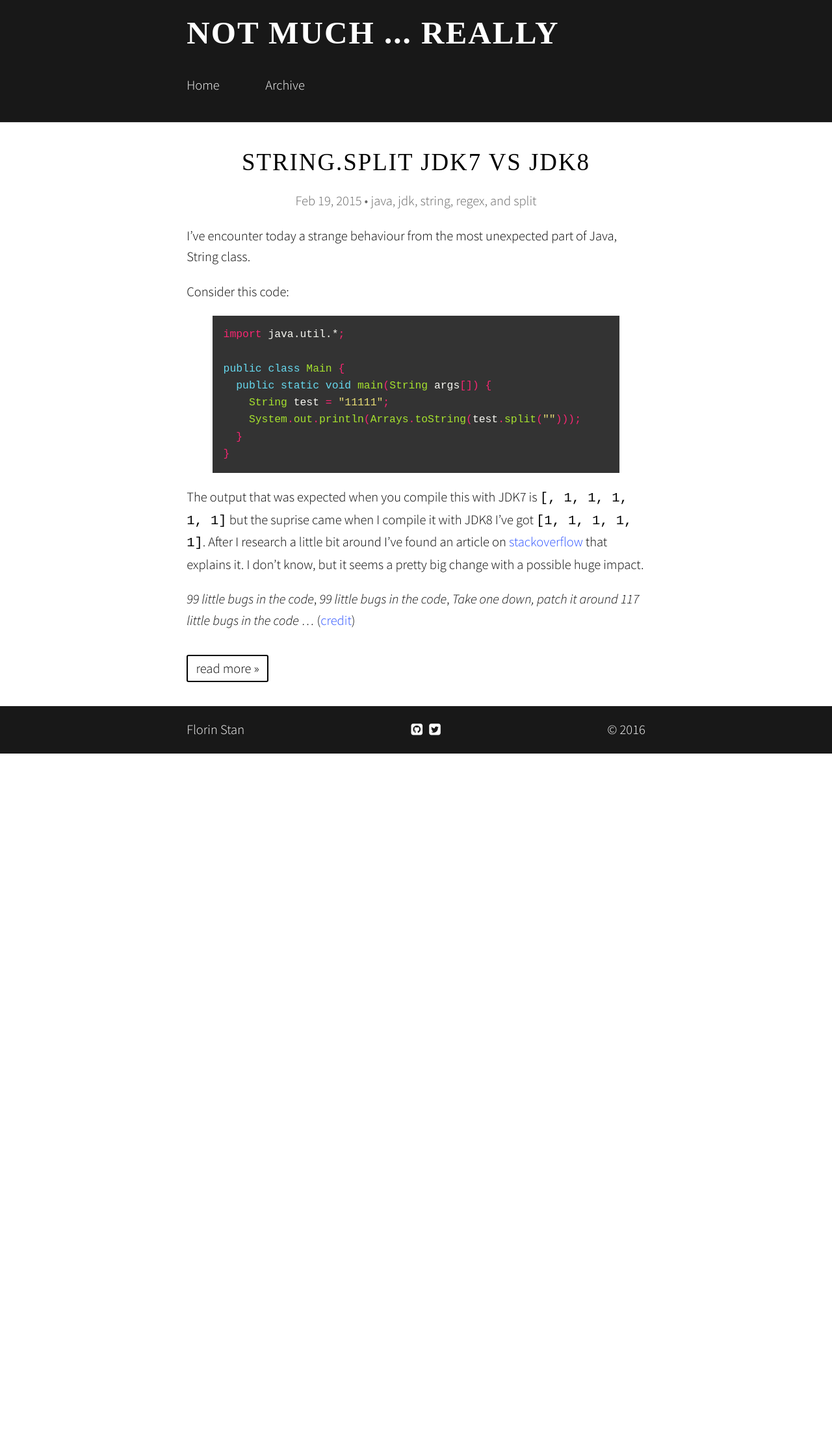
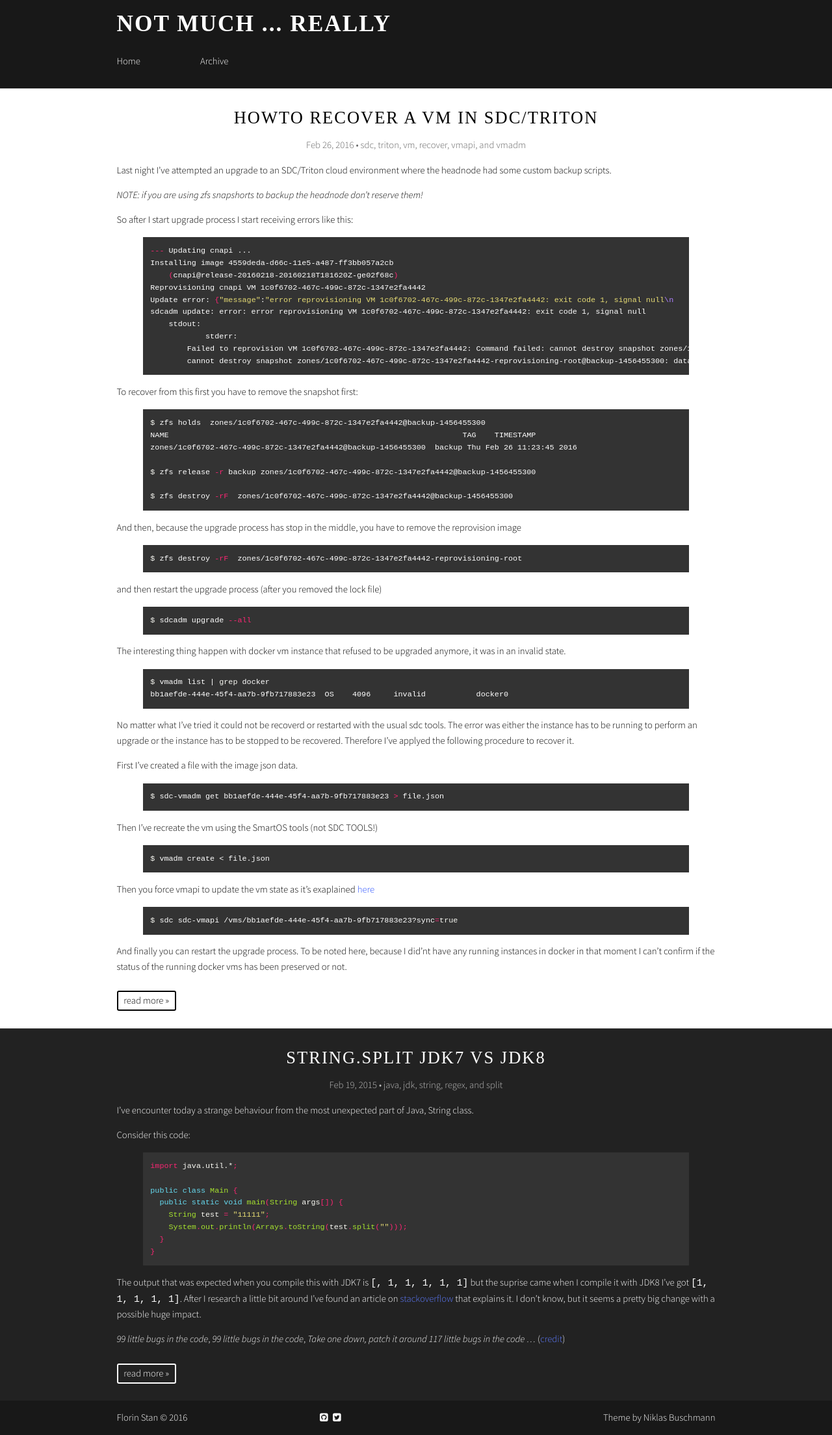
Before and after one commit to namtzigla/namtzigla.github.io, a Jekyll site: the page built from index.html, in a window 1280 px wide. Shown: the whole page at 65% size. Built offline with Jekyll 4.4.1, drawn with Linux system fonts in a browser that asks for light colours; nearby versions of some CDN libraries; some web fonts are replaced; before the commit the page ends 1160 px from its top, so only the background shows below that.

Commit message:
new article about sdc/triton & layout adjustments

```diff
--- a/_layouts/blank.html
+++ b/_layouts/blank.html
@@ -29,9 +29,11 @@
     {% if site.subheading %}<div>{{ site.subheading }}</div>{% endif %}
 {{ content }}
     <footer>
-      <span><a href="{{ site.url }}">{% if page.author %}{{ page.author }}{% else %}{{site.author}}{% endif %}</a></span>
+      <span><a href="{{ site.url }}">{% if page.author %}{{ page.author }}{% else %}{{site.author}}{% endif %}</a> &copy; {{ site.time | date: "%Y" }}</span>
       <span>{% for link_hash in site.links %}{% for link in link_hash %}<a href="{{ link[1] }}"><i class="fa fa-{{ link[0] }}-square"></i></a>{% endfor %}{% endfor %}</span>
-      <span>&copy; {{ site.time | date: "%Y" }}</span>
+      <span></span>
+
+      <span><a href="http://github.com/niklasbuschmann">Theme by Niklas Buschmann</a></span>
     </footer>
   </body>
 </html>
--- /dev/null
+++ b/_posts/2016-02-26-sdc-triton-vm-recovery.md
@@ -0,0 +1,72 @@
+---
+title: "Howto recover a vm in sdc/triton"
+date: 2016-02-26 15:54:00
+categories: sdc triton vm recover vmapi vmadm
+---
+
+Last night I've attempted an upgrade to an SDC/Triton cloud environment where the headnode had some custom backup scripts.
+
+*NOTE: if you are using zfs snapshorts to backup the headnode don't reserve them!*
+
+So after I start upgrade process I start receiving errors like this:
+{% highlight shell %}
+--- Updating cnapi ...
+Installing image 4559deda-d66c-11e5-a487-ff3bb057a2cb
+    (cnapi@release-20160218-20160218T181620Z-ge02f68c)
+Reprovisioning cnapi VM 1c0f6702-467c-499c-872c-1347e2fa4442
+Update error: {"message":"error reprovisioning VM 1c0f6702-467c-499c-872c-1347e2fa4442: exit code 1, signal null\n    stdout:\n            stderr:\n        Failed to reprovision VM 1c0f6702-467c-499c-872c-1347e2fa4442: Command failed: cannot destroy snapshot zones/1c0f6702-467c-499c-872c-1347e2fa4442-reprovisioning-root@backup-1456455300: dataset is busy\n        cannot destroy snapshot zones/1c0f6702-467c-499c-872c-1347e2fa4442-reprovisioning-root@backup-1456455300: dataset is busy\n        \n        ","code":"InternalError","exitStatus":1}
+sdcadm update: error: error reprovisioning VM 1c0f6702-467c-499c-872c-1347e2fa4442: exit code 1, signal null
+    stdout:
+            stderr:
+        Failed to reprovision VM 1c0f6702-467c-499c-872c-1347e2fa4442: Command failed: cannot destroy snapshot zones/1c0f6702-467c-499c-872c-1347e2fa4442-reprovisioning-root@backup-1456455300: dataset is busy
+        cannot destroy snapshot zones/1c0f6702-467c-499c-872c-1347e2fa4442-reprovisioning-root@backup-1456455300: dataset is busy
+{% endhighlight %}
+
+To recover from this first you have to remove the snapshot first:
+{% highlight shell %}
+$ zfs holds  zones/1c0f6702-467c-499c-872c-1347e2fa4442@backup-1456455300
+NAME                                                                TAG    TIMESTAMP
+zones/1c0f6702-467c-499c-872c-1347e2fa4442@backup-1456455300  backup Thu Feb 26 11:23:45 2016
+
+$ zfs release -r backup zones/1c0f6702-467c-499c-872c-1347e2fa4442@backup-1456455300
+
+$ zfs destroy -rF  zones/1c0f6702-467c-499c-872c-1347e2fa4442@backup-1456455300
+
+{% endhighlight %}
+
+And then, because the upgrade process has stop in the middle, you have to remove the reprovision image
+
+{% highlight shell %}
+$ zfs destroy -rF  zones/1c0f6702-467c-499c-872c-1347e2fa4442-reprovisioning-root
+{% endhighlight %}
+
+and then restart the upgrade process (after you removed the lock file)
+{% highlight shell %}
+$ sdcadm upgrade --all
+{% endhighlight %}
+
+The interesting thing happen with docker vm instance that refused to be upgraded anymore, it was in an invalid state.
+
+{% highlight shell %}
+$ vmadm list | grep docker
+bb1aefde-444e-45f4-aa7b-9fb717883e23  OS    4096     invalid           docker0
+{% endhighlight %}
+
+No matter what I've tried it could not be recoverd or restarted with the usual sdc tools. The error was either the instance has to be running to perform an upgrade or the instance has to be stopped to be recovered. Therefore I've applyed the following procedure to recover it.
+
+First I've created a file with the image json data.
+{% highlight shell %}
+$ sdc-vmadm get bb1aefde-444e-45f4-aa7b-9fb717883e23 > file.json
+{% endhighlight %}
+
+Then I've recreate the vm using the SmartOS tools (not SDC TOOLS!)
+{% highlight shell %}
+$ vmadm create < file.json
+{% endhighlight %}
+
+Then you force vmapi to update the vm state as it's exaplained [here](https://docs.joyent.com/private-cloud/troubleshooting/force-vmapi-sync)
+{% highlight shell %}
+$ sdc sdc-vmapi /vms/bb1aefde-444e-45f4-aa7b-9fb717883e23?sync=true
+{% endhighlight %}
+
+And finally you can restart the upgrade process. To be noted here, because I did'nt have any running instances in docker in that moment I can't confirm if the status of the running docker vms has been preserved or not.
--- a/_sass/basic.sass
+++ b/_sass/basic.sass
@@ -2,7 +2,7 @@ body
     font-family: "Source Sans Pro", "Calibri", "Helvetica", sans-serif
     font-weight: 300
     font-size: 1.4em
-    font-size: calc(.6vw + .8em)
+    font-size: calc(.4vw + .6em)
     line-height: 1.6
     margin: 0
 
--- a/_sass/mixins.sass
+++ b/_sass/mixins.sass
@@ -11,7 +11,7 @@
 
     @if $is_white
         > *
-            padding: 1em calc(#{$padding} - #{$padding / 5% * 1em})
+            padding: 1em calc(#{$padding} - #{$padding / 2% * 1em})
     @else
         padding: 0 calc(#{$padding * 0.8} - #{$padding * 0.8 / 5% * 1em})
         > *
```
Also changed, not shown: 1 other file.
